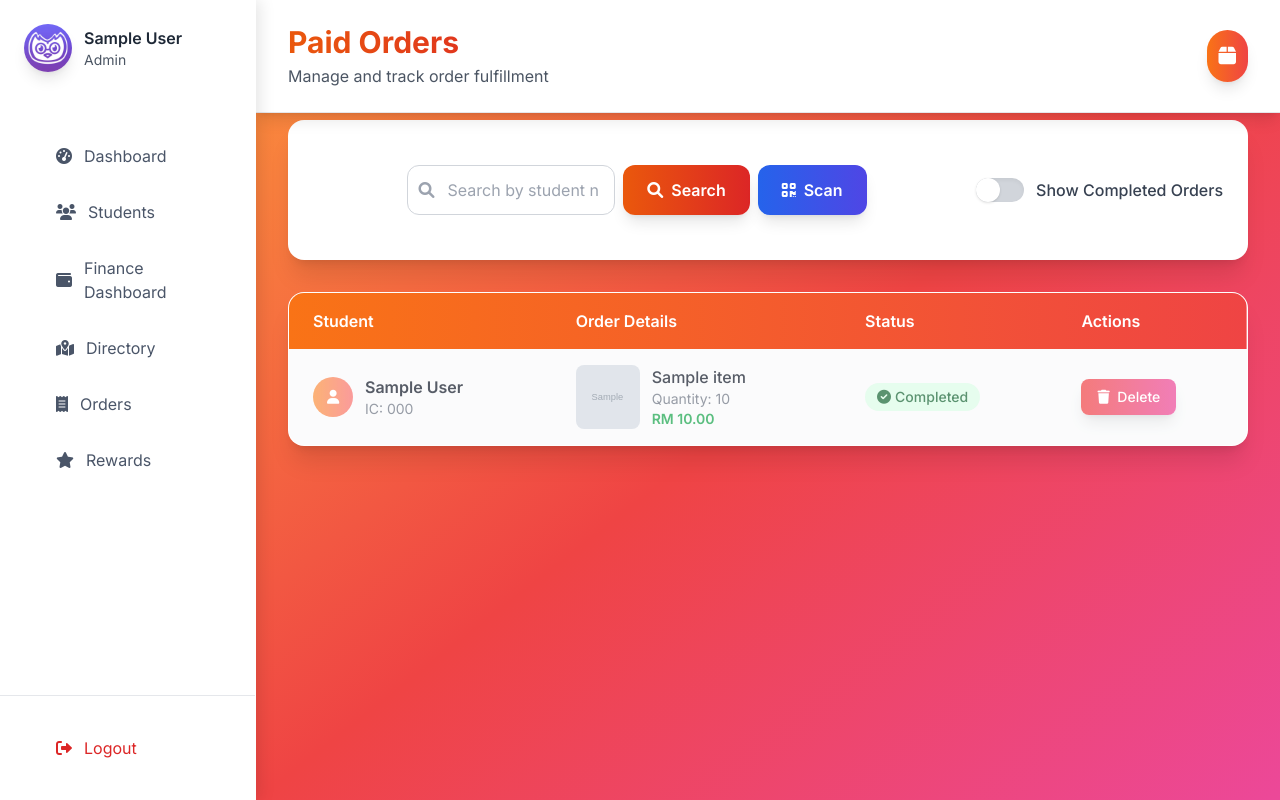
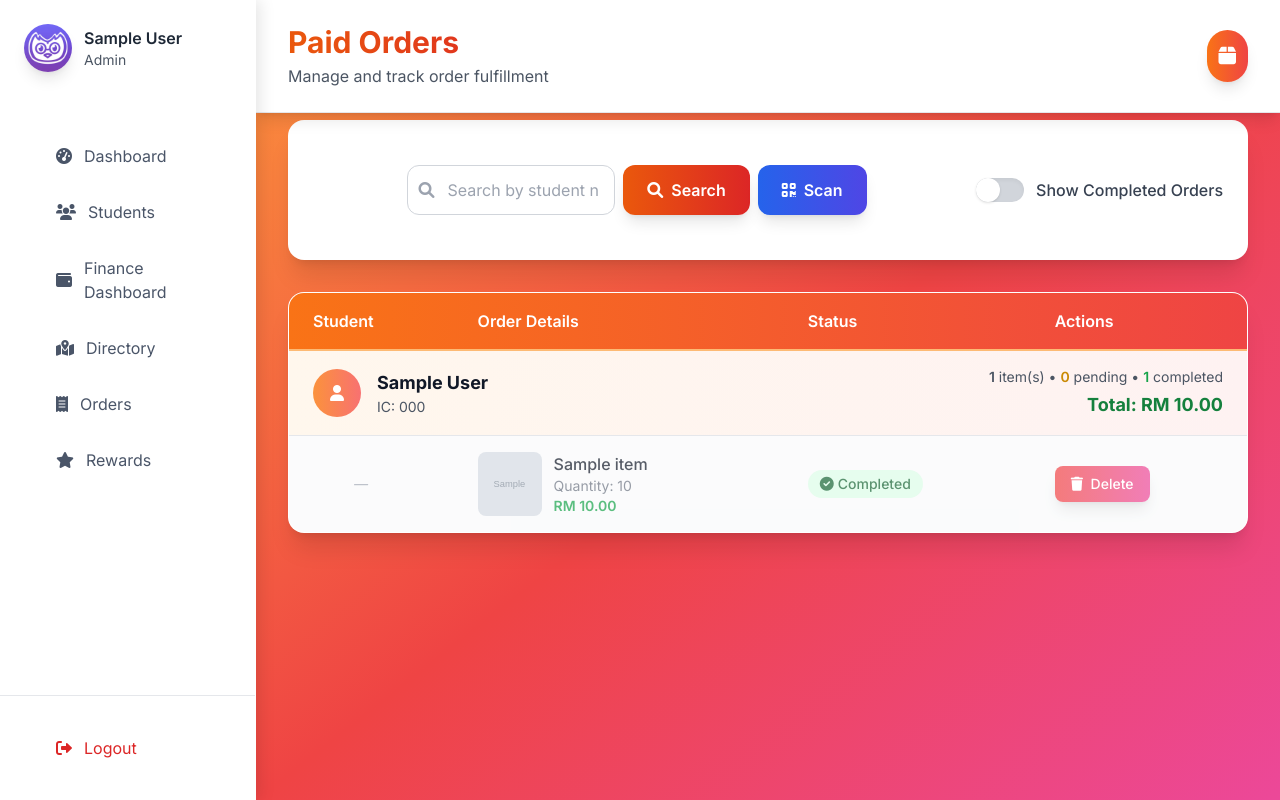
Before and after one commit to Yipalgaming/MyMurid, a Flask app: page /paid-orders in a window 1280 px wide. Run offline with Flask 3, Linux system fonts and the light colour scheme; a user stored in the database is signed in; tables that the repository leaves empty hold one stand-in row (values such as "Sample post"); grey boxes marked "Sample" are stand-in pictures; some libraries are stand-ins or nearby versions.

Commit message:
Update IC limit to 12 characters and improve paid orders grouping
- Changed IC number validation from 50 to 12 characters max
- Updated all IC input fields (maxlength) to 12 in all templates
- Updated update_user_credentials.py script validation
- Improved paid orders page with student grouping and summary stats
- Added visual student headers showing total items, pending/completed counts, and totals
- Students sorted by pending orders priority

```diff
--- a/app.py
+++ b/app.py
@@ -88,9 +88,9 @@ def validate_ic_number(ic):
     if not ic:
         return False
     # Allow Unicode characters, symbols, and alphanumeric
-    # Minimum 1 character, maximum 50 characters (reasonable limit)
-    # This allows Chinese characters, symbols, emojis, etc.
-    if len(ic) < 1 or len(ic) > 50:
+    # Minimum 1 character, maximum 12 characters
+    # This allows Chinese characters, symbols, emojis, etc. (for admin testing)
+    if len(ic) < 1 or len(ic) > 12:
         return False
     # Check if it contains at least one printable character (not just whitespace)
     if not ic.strip():
@@ -1621,6 +1621,19 @@ def paid_orders():
             })
         # Sort by status (pending first)
         grouped_orders[student].sort(key=lambda x: x['status'] == 'completed')
+
+    # Sort students: first by pending orders count (descending), then by name
+    sorted_students = sorted(
+        grouped_orders.items(),
+        key=lambda x: (
+            -sum(1 for item in x[1] if item['status'] == 'pending'),  # More pending orders first
+            x[0].name.lower()  # Then alphabetically by name
+        )
+    )
+
+    # Convert to OrderedDict for template
+    from collections import OrderedDict
+    grouped_orders = OrderedDict(sorted_students)
 
     return render_template("paid_orders.html", grouped_orders=grouped_orders, search_query=search_query)
 
--- a/templates/admin_finance.html
+++ b/templates/admin_finance.html
@@ -54,7 +54,7 @@
                          class="w-full px-4 py-3 border border-gray-300 rounded-xl focus:ring-2 focus:ring-green-500 focus:border-transparent transition-colors"
                          name="ic"
                          id="ic"
-                         maxlength="50"
+                         maxlength="12"
                          placeholder="Enter IC number"
                          required>
                 </div>
--- a/templates/login.html
+++ b/templates/login.html
@@ -82,7 +82,7 @@
                   name="ic"
                   type="text"
                   required
-                  maxlength="50"
+                  maxlength="12"
                   class="w-full px-4 py-3 border border-gray-300 rounded-xl focus:ring-2 focus:ring-blue-500 focus:border-transparent transition-colors"
                   placeholder="Enter 4-digit IC number"
                 />
--- a/templates/manage_students.html
+++ b/templates/manage_students.html
@@ -58,7 +58,7 @@
                    class="w-full px-4 py-3 border border-gray-300 rounded-xl focus:ring-2 focus:ring-blue-500 focus:border-transparent transition-colors"
                    id="ic_number"
                    name="ic_number"
-                   maxlength="50"
+                    maxlength="12"
                    placeholder="Enter IC number"
                    required>
           </div>
--- a/templates/paid_orders.html
+++ b/templates/paid_orders.html
@@ -100,18 +100,40 @@
   </thead>
           <tbody class="divide-y divide-gray-200">
     {% for student, items in grouped_orders.items() %}
+      {% set student_total = items|sum(attribute='total_price') %}
+      {% set student_pending = items|selectattr('status', 'equalto', 'pending')|list|length %}
+      {% set student_completed = items|selectattr('status', 'equalto', 'completed')|list|length %}
+
+      <!-- Student Header Row -->
+      <tr class="bg-gradient-to-r from-orange-50 to-red-50 border-t-2 border-orange-300">
+        <td colspan="4" class="px-6 py-4">
+          <div class="flex items-center justify-between">
+            <div class="flex items-center">
+              <div class="bg-gradient-to-r from-orange-400 to-red-400 rounded-full w-12 h-12 flex items-center justify-center mr-4">
+                <i class="fas fa-user text-white"></i>
+              </div>
+              <div>
+                <div class="font-bold text-lg text-gray-900">{{ student.name }}</div>
+                <div class="text-sm text-gray-600">IC: {{ student.ic_number }}</div>
+              </div>
+            </div>
+            <div class="text-right">
+              <div class="text-sm text-gray-600 mb-1">
+                <span class="font-semibold">{{ items|length }}</span> item(s) •
+                <span class="font-semibold text-yellow-600">{{ student_pending }}</span> pending •
+                <span class="font-semibold text-green-600">{{ student_completed }}</span> completed
+              </div>
+              <div class="text-lg font-bold text-green-700">Total: RM {{ "%.2f"|format(student_total) }}</div>
+            </div>
+          </div>
+        </td>
+      </tr>
+
+      <!-- Student Orders -->
       {% for item in items %}
               <tr class="{% if item.status == 'completed' %}done-row bg-gray-50{% else %}hover:bg-gray-50{% endif %} transition-colors" data-order-ids="{{ item.order_ids|join(',') }}">
-                <td class="px-6 py-4">
-                  <div class="flex items-center">
-                    <div class="bg-gradient-to-r from-orange-400 to-red-400 rounded-full w-10 h-10 flex items-center justify-center mr-3">
-                      <i class="fas fa-user text-white text-sm"></i>
-                    </div>
-                    <div>
-                      <div class="font-semibold text-gray-900">{{ student.name }}</div>
-                      <div class="text-sm text-gray-500">IC: {{ student.ic_number }}</div>
-                    </div>
-                  </div>
+                <td class="px-6 py-4 pl-16">
+                  <div class="text-sm text-gray-400 italic">—</div>
                 </td>
                 <td class="px-6 py-4">
                   <div class="flex items-center">
--- a/templates/topup.html
+++ b/templates/topup.html
@@ -48,7 +48,7 @@
                    class="w-full px-4 py-3 border border-gray-300 rounded-xl focus:ring-2 focus:ring-green-500 focus:border-transparent transition-colors"
                    name="ic"
                    id="ic"
-                   maxlength="50"
+                   maxlength="12"
                    placeholder="Enter IC number"
                    required>
           </div>
```
Also changed, not shown: update_user_credentials.py (+6 -6 lines).
